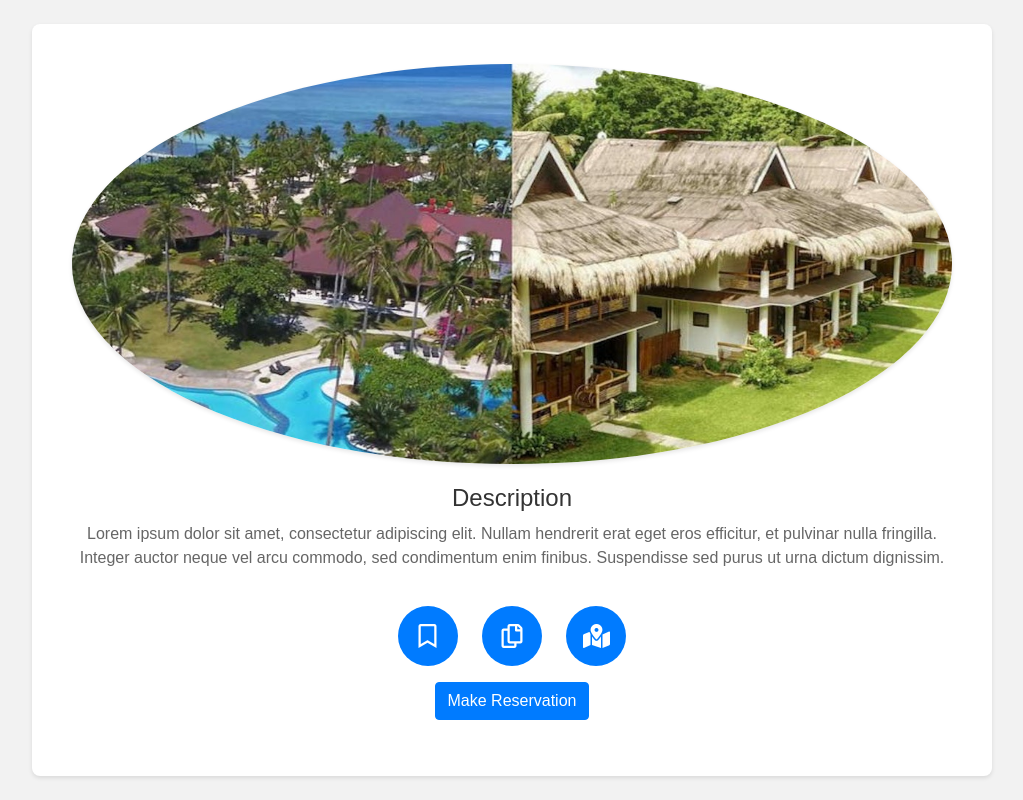
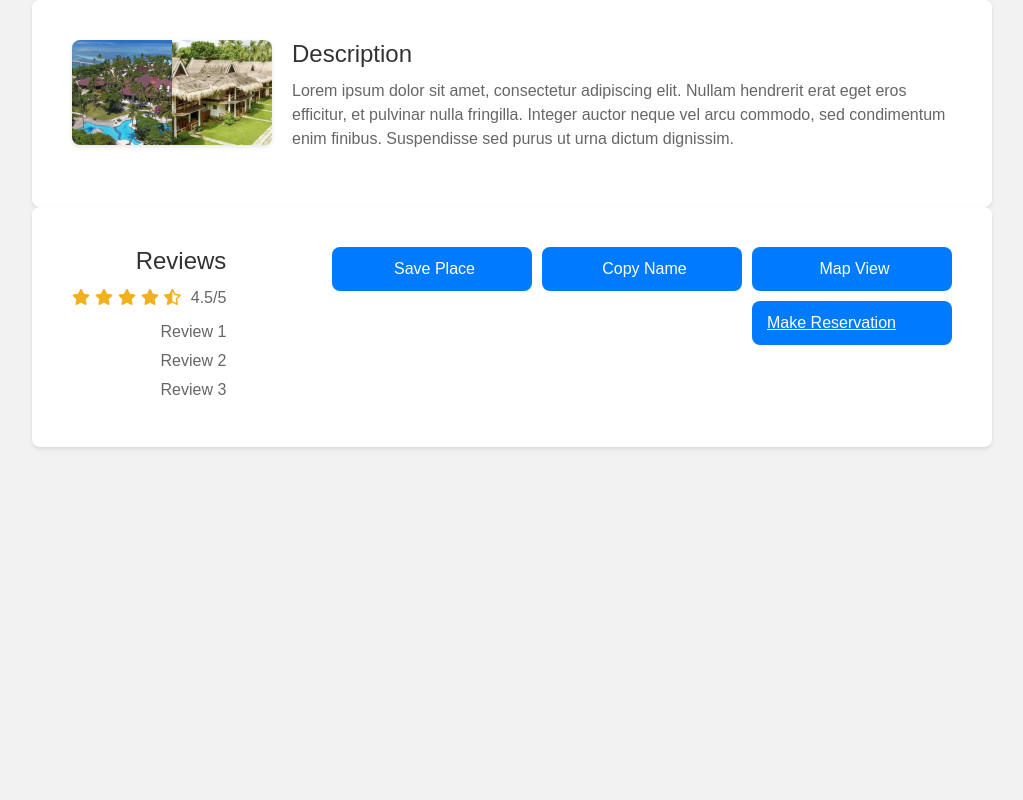
Before and after one commit to ei-accerly/Hackathon, a Django app: a page that uses templates/placeView.html in a window 1280 px wide. Shown: the whole page, without its empty margins (128-1151 px from the left). Run offline with Django 4.2, Linux system fonts and the light colour scheme; some libraries are stand-ins or nearby versions.

Commit message:
edit in placeView

```diff
--- a/templates/placeView.html
+++ b/templates/placeView.html
@@ -1,10 +1,10 @@
 <!DOCTYPE html>
 <html>
+<head>
+  <link rel="stylesheet" href="https://cdnjs.cloudflare.com/ajax/libs/font-awesome/5.15.4/css/all.min.css">
+  <link rel="stylesheet" href="https://cdnjs.cloudflare.com/ajax/libs/bootstrap/5.0.2/css/bootstrap.min.css">
 
-<head>
   <title>Destination Page</title>
-  <link rel="stylesheet" href="https://cdnjs.cloudflare.com/ajax/libs/font-awesome/5.15.4/css/all.min.css">
-  <link rel="stylesheet" href="https://stackpath.bootstrapcdn.com/bootstrap/4.5.2/css/bootstrap.min.css">
   <style>
     body {
       font-family: Arial, sans-serif;
@@ -13,15 +13,12 @@
       padding: 0;
     }
 
-    .center-container {
+    .container {
       display: flex;
-      align-items: center;
-      justify-content: center;
-      height: 100vh;
-    }
-
-    .container {
+      align-items: flex-start;
+      justify-content: space-around;
       max-width: 960px;
+      margin: 0 auto;
       padding: 40px;
       background-color: #ffffff;
       box-shadow: 0 2px 4px rgba(0, 0, 0, 0.1);
@@ -29,20 +26,19 @@
     }
 
     .picture {
-      text-align: center;
+      flex: 0 0 200px;
+      margin-right: 20px;
     }
 
     .picture img {
       width: 100%;
       height: auto;
-      max-height: 400px;
-      border-radius: 50%;
+      border-radius: 8px;
       box-shadow: 0 2px 4px rgba(0, 0, 0, 0.1);
     }
 
     .description {
-      text-align: center;
-      margin-top: 20px;
+      flex: 1;
     }
 
     .description h2 {
@@ -57,86 +53,111 @@
       color: #666666;
     }
 
-    .actions {
-      text-align: center;
-      margin-top: 20px;
+    .reviews {
+      flex: 1;
+      text-align: right;
     }
 
-    .action-btn {
-      display: inline-block;
-      width: 60px;
-      height: 60px;
-      border-radius: 50%;
-      background-color: #007bff;
-      color: #fff;
-      border: none;
+    .reviews h2 {
       font-size: 24px;
-      line-height: 60px;
-      margin: 0 10px;
-      cursor: pointer;
-      transition: all 0.3s ease;
+      margin-bottom: 10px;
+      color: #333333;
     }
 
-    .action-btn:hover {
-      transform: scale(1.1);
+    .rating {
+      display: flex;
+      align-items: center;
+      margin-bottom: 10px;
+    }
+
+    .rating .stars {
+      color: #f2b01e;
+      margin-right: 5px;
+    }
+
+    .rating .score {
+      font-size: 16px;
+      color: #666666;
+      margin-left: 5px;
+    }
+
+    .reviews ul {
+      list-style-type: none;
+      padding: 0;
+      margin: 0;
+    }
+
+    .reviews li {
+      font-size: 16px;
+      margin-bottom: 5px;
+      color: #666666;
+    }
+
+    .buttons-container {
+      display: flex;
+      flex-wrap: wrap;
+      gap: 10px;
+      justify-content: flex-end;
+    }
+
+    .button {
+      width: 200px;
+      padding: 10px;
+      font-size: 16px;
+      border: none;
+      border-radius: 8px;
+      color: #ffffff;
+      background-color: #007bff;
+      cursor: pointer;
+    }
+
+    .button i {
+      margin-right: 5px;
     }
   </style>
   </head>
-
 <body>
-  <div class="center-container">
   <div class="container">
-      <div class="row">
-        <div class="col-lg-12 picture">
+    <div class="picture">
       <img src="/hotel1.jpg" alt="Destination Image">
     </div>
-        <div class="col-lg-12">
     <div class="description">
       <h2>Description</h2>
       <p>Lorem ipsum dolor sit amet, consectetur adipiscing elit. Nullam hendrerit erat eget eros efficitur, et pulvinar nulla fringilla. Integer auctor neque vel arcu commodo, sed condimentum enim finibus. Suspendisse sed purus ut urna dictum dignissim.</p>
     </div>
   </div>
+  <div class="container">
+    <div class="reviews">
+      <h2>Reviews</h2>
+      <div class="rating">
+        <span class="stars"><i class="fas fa-star"></i></span>
+        <span class="stars"><i class="fas fa-star"></i></span>
+        <span class="stars"><i class="fas fa-star"></i></span>
+        <span class="stars"><i class="fas fa-star"></i></span>
+        <span class="stars"><i class="fas fa-star-half-alt"></i></span>
+        <span class="score">4.5/5</span>
       </div>
-      <div class="row">
-        <div class="col-lg-12 actions">
-          <button onclick="savePlace()" class="action-btn">
-            <i class="far fa-bookmark"></i>
+      <ul>
+        <li>Review 1</li>
+        <li>Review 2</li>
+        <li>Review 3</li>
+      </ul>
+    </div>
+
+    <div class="buttons-container">
+      <button class="button">
+        <i class="bi bi-save"></i> Save Place
       </button>
-          <button onclick="copyName()" class="action-btn">
-            <i class="far fa-copy"></i>
+      <button class="button">
+        <i class="bi bi-files"></i> Copy Name
       </button>
-          <button onclick="openMapView()" class="action-btn">
-            <i class="fas fa-map-marked-alt"></i>
+      <button class="button">
+        <i class="bi bi-map"></i> Map View
       </button>
-        </div>
-      </div>
-      <div class="row">
-        <div class="col-lg-12 text-center mt-3 mb-3">
-          <a href="stay" class="btn btn-primary">
+      <a href="stay" class="button">
         <i class="bi bi-calendar-plus"></i> Make Reservation
       </a>
     </div>
   </div>
-    </div>
-  </div>
-  <script src="https://stackpath.bootstrapcdn.com/bootstrap/4.5.2/js/bootstrap.min.js"></script>
-  <script>
-    function savePlace() {
-      // Add your save place logic here
-      alert("Place saved!");
-    }
-
-    function copyName() {
-      // Add your copy name logic here
-      const name = document.querySelector("h2").textContent;
-      navigator.clipboard.writeText(name);
-      alert("Name copied!");
-    }
-
-    function openMapView() {
-      // Add your map view logic here
-      alert("Opening map view...");
-    }
-  </script>
 </body>
 </html>
```
Lines whose indentation alone changed are shown as unchanged.
